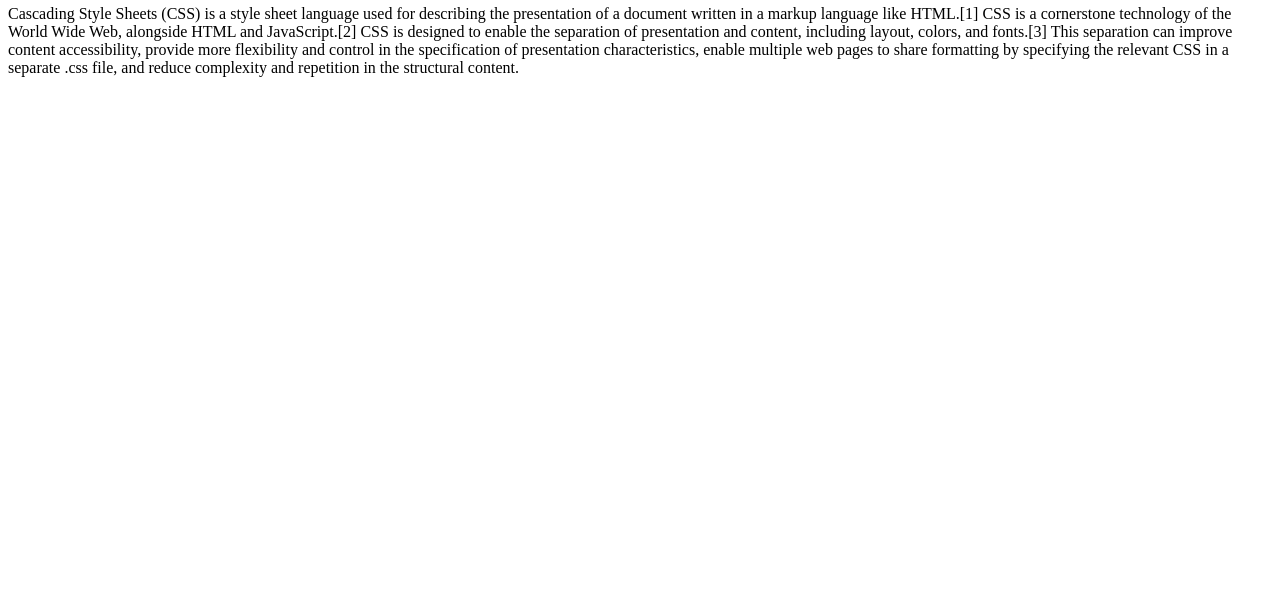
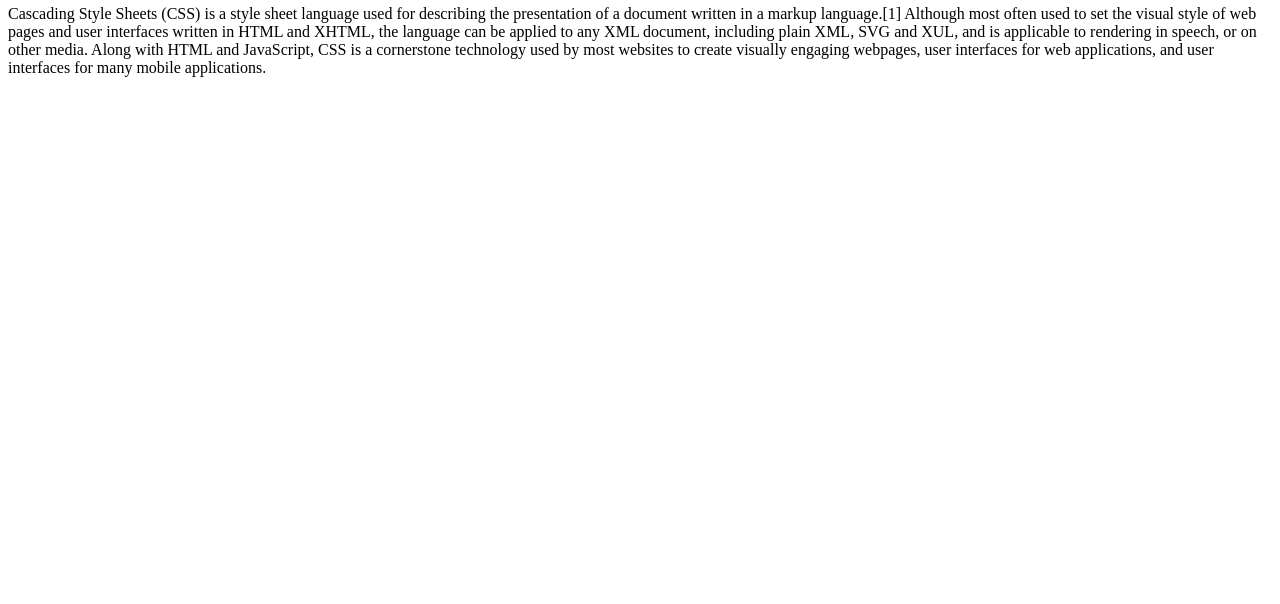
Before and after one commit to sorason7373/web1, a plain HTML site: page 2.html in a window 1280 px wide. Shown: the part 196-800 px from the top of the page. Drawn offline with Linux system fonts and the light colour scheme.

Commit message:
Update 2.html

```diff
--- a/2.html
+++ b/2.html
@@ -2,22 +2,30 @@
 <html>
 
 <head>
-  <title>WEB1 - CSS</title>
+  <title>WEB - CSS</title>
   <meta charset="utf-8">
+  <link rel="stylesheet" href="Style.css">
 </head>
 
 <body>
   <h1><a href="index.html">WEB</a></h1>
+  <div id="grid">
     <ol>
       <li><a href="1.html">HTML</a></li>
       <li><a href="2.html">CSS</a></li>
       <li><a href="3.html">JavaScript</a></li>
     </ol>
+    <div id="article">
       <h2>CSS</h2>
-  <p>Cascading Style Sheets (CSS) is a style sheet language used for describing the presentation of a document written in a markup language like HTML.[1] CSS is a cornerstone technology of the World Wide Web, alongside HTML and JavaScript.[2]
+      <p>
+        Cascading Style Sheets (CSS) is a style sheet language used for describing the presentation of a document written in a markup language.[1] Although most often used to set the visual style of web pages and user interfaces written in HTML and
+        XHTML, the language can be applied to any XML document, including plain XML, SVG and XUL, and is applicable to rendering in speech, or on other media. Along with HTML and JavaScript, CSS is a cornerstone technology used by most websites to
+        create
+        visually engaging webpages, user interfaces for web applications, and user interfaces for many mobile applications.
+      </p>
+    </div>
+  </div>
 
-CSS is designed to enable the separation of presentation and content, including layout, colors, and fonts.[3] This separation can improve content accessibility, provide more flexibility and control in the specification of presentation characteristics, enable multiple web pages to share formatting by specifying the relevant CSS in a separate .css file, and reduce complexity and repetition in the structural content.
-  </p>
 </body>
 
 </html>
```
Lines whose indentation alone changed are shown as unchanged.
